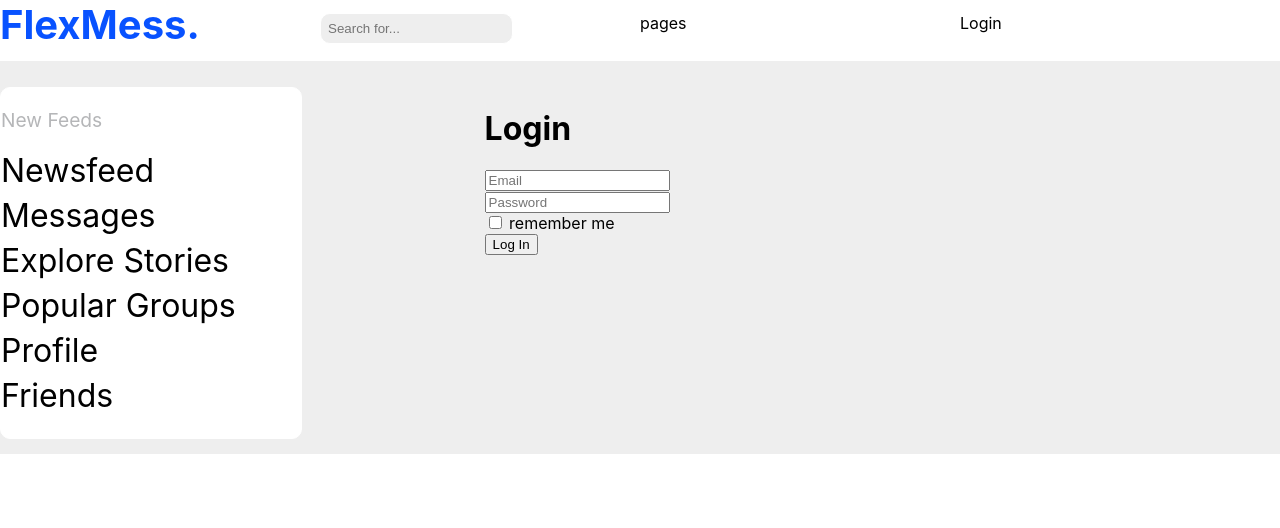
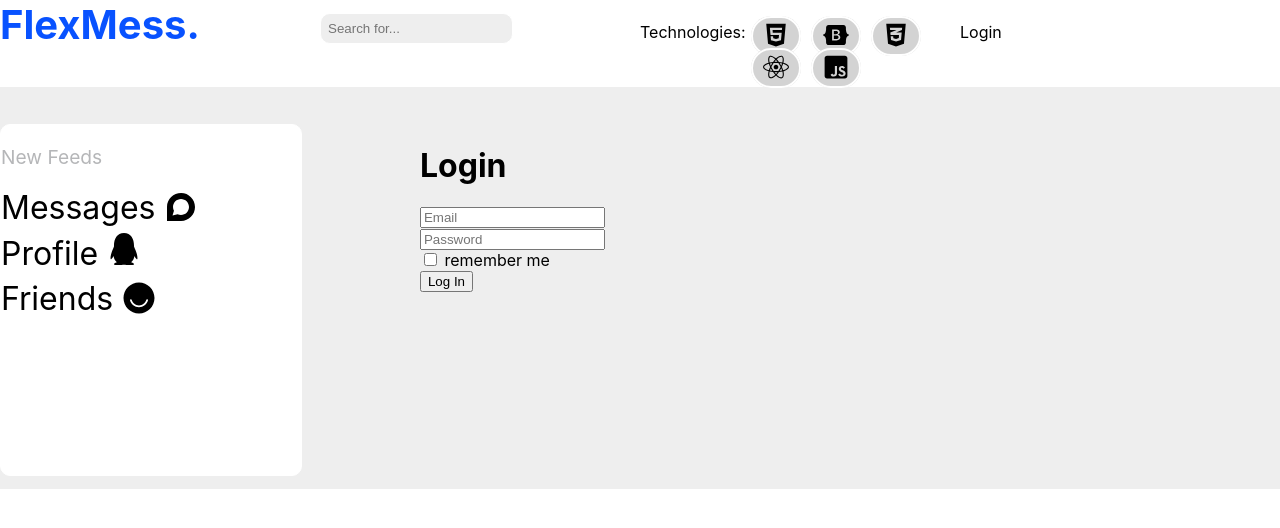
Before and after one commit to cupOfTea321/social-network2, a React (Create React App) app: page /login in a window 1280 px wide. Shown: the top 528 px of the page. Built offline with nearby package versions, Linux system fonts and the light colour scheme; no server answers.

Commit message:
added icons with animathion

```diff
--- a/package.json
+++ b/package.json
@@ -10,6 +10,7 @@
     "react": "^18.2.0",
     "react-dom": "^18.2.0",
     "react-helmet-async": "^1.3.0",
+    "react-icons": "^4.7.1",
     "react-redux": "^8.0.5",
     "react-router-dom": "^6.4.2",
     "react-scripts": "5.0.1",
--- a/src/App.js
+++ b/src/App.js
@@ -23,7 +23,11 @@ class App extends Component {
         this.props.initializeApp();
 
     }
-  render() {
+    componentDidUpdate(prevProps, prevState, snapshot) {
+        this.props.initializeApp();
+    }
+
+    render() {
 
     // if (!this.props.initialized){
     //     return <Loader/>
--- a/src/Redux/redux_store.js
+++ b/src/Redux/redux_store.js
@@ -1,5 +1,4 @@
-import {applyMiddleware, combineReducers, } from "redux";
-import { createStore, compose } from 'redux';
+import {applyMiddleware, combineReducers, compose, legacy_createStore,} from "redux";
 import {profileReducer} from "./profile_reducer";
 import {dialogsReducer} from "./dialogs_reducer";
 import {friendsReducer} from "./friends_reducer";
@@ -7,6 +6,7 @@ import {reducer as formReducer} from "redux-form"
 import AuthReducer from "./auth_reducer";
 import thunk from "redux-thunk";
 import AppReducer from "./app_reducer";
+
 let reducers = combineReducers({
     profilePage: profileReducer,
     dialogsPage: dialogsReducer,
@@ -17,7 +17,7 @@ let reducers = combineReducers({
 })
 
 const composeEnhancers = window.__REDUX_DEVTOOLS_EXTENSION_COMPOSE__ || compose;
-const store = createStore(reducers, composeEnhancers(
+const store = legacy_createStore(reducers, composeEnhancers(
     applyMiddleware(thunk)
 ));
 // автоматически создаёт объект стор, в который передаются редьюсеры
--- a/src/components/Header/Header.jsx
+++ b/src/components/Header/Header.jsx
@@ -1,5 +1,6 @@
 import classes from './Header.module.css';
 import {NavLink} from "react-router-dom";
+import { FaBootstrap, FaHtml5, FaCss3Alt, FaReact, FaJsSquare } from 'react-icons/fa';
 
 
 const Header = (props) => {
@@ -10,7 +11,21 @@ const Header = (props) => {
         <div className={classes.h2}>
             <input placeholder="Search for..."/>
         </div>
-        <div className={classes.h3}>pages</div>
+
+        <div className={classes.h3}>
+            <span>
+                Technologies:
+            </span>
+            <span className={classes.icons}>
+                <a href='#'><FaHtml5/></a>
+                <a href='#'><FaBootstrap/></a>
+                <a href='#'><FaCss3Alt/></a>
+                <a href='#'><FaReact/></a>
+                <a href='#'><FaJsSquare/></a>
+            </span>
+
+        </div>
+
         <div className={classes.h4}>
             {props.isAuth ? <div>
                 {props.login} - <button onClick={props.logout}>Log out</button>
--- a/src/components/Header/Header.module.css
+++ b/src/components/Header/Header.module.css
@@ -26,11 +26,29 @@ header input {
     background-color: white;
 }
 .h3{
-    padding-top: 1%;
+    display: flex;
+
+    padding-top: 22px;
     background-color: white;
 }
+.h3 .icons a{
+    text-decoration: none;
+    cursor: pointer;
+    font-size: 26px;
+    border: 2px solid white;
+    padding: 0 10px;
+    padding-top: 5px;
+    margin: 0 5px;
+    border-radius: 40px;
+    background-color: lightgray;
+    color: black;
+}
+.h3 .icons a:hover{
+
+    color: royalblue;
+}
 .h4{
-    padding-top: 1%;
+    padding-top: 22px;
     background-color: white;
 }
 .h4 a{
--- a/src/components/Main/Profile/Profile.module.css
+++ b/src/components/Main/Profile/Profile.module.css
@@ -59,8 +59,20 @@
     border-radius: 5px;
 }
 .common_button_profile {
-    margin-left: 2%;
-    padding: 10px;
+    text-decoration: none;
+    cursor: pointer;
+    font-size: 26px;
+    border: 2px solid white;
+    padding: 0 10px;
+    padding-top: 5px;
+    margin: 0 5px;
+
+    border-radius: 40px;
+    background-color: lightgray;
+    color: black;
+}
+.common_button_profile span{
+    margin-top: 20px;
 }
 .nav_profile nav {
     display: flex;
--- a/src/components/Main/Profile/ProfileWrapper/ProfileWrapper.jsx
+++ b/src/components/Main/Profile/ProfileWrapper/ProfileWrapper.jsx
@@ -1,8 +1,11 @@
 import m from "../Profile.module.css";
 import ProfileStatusWithHooks from "./ProfileStatusWithHooks";
 import userPhoto from "../../../../assets/images/user.png";
-import React from "react";
+import React, {useState} from "react";
 
+
+import {RiBookmarkFill, RiBookmarkLine, RiMailLine} from "react-icons/ri";
+import {NavLink} from "react-router-dom";
 const ProfileWrapper = (props) => {
 
     const onMainPhotoSelected = (e) => {
@@ -10,6 +13,7 @@ const ProfileWrapper = (props) => {
             props.savePhoto(e.target.files[0])
         }
     }
+    const [save, setSave] = useState(false)
         return(
             <div className={m.photo_wrapper}>
                 <div className={m.main_photo}>
@@ -31,10 +35,26 @@ const ProfileWrapper = (props) => {
                         <ProfileStatusWithHooks updateStatus={props.updateStatus} status={props.status}/>
 
                     </div>
-                    <div className={m.profile_buttons}>
-                        <button className={m.add_button}>ADD FRIEND</button>
-                        <button className={m.common_button_profile}>i</button>
-                        <button className={m.common_button_profile}>i</button>
+                    <div className={m.profile_buttons} style={{display: 'flex', alignItems: 'center', justifyContent: 'space-between'}}>
+                        <button onClick={() => setSave(true)} style={{marginLeft: 85, cursor: 'pointer'}} className={m.add_button}>ADD FRIEND</button>
+                        <div style={{marginTop: 5}}>
+
+                            <NavLink to='/dialogs' className={m.common_button_profile}>
+                            <span>
+                                <RiMailLine/>
+                            </span>
+
+                            </NavLink>
+                            {!save ? <NavLink  to='/' className={m.common_button_profile}>
+                                    <span><RiBookmarkLine  onClick={() => setSave(true)}/></span>
+                                </NavLink>
+                                : <NavLink  to='/' className={m.common_button_profile}>
+                                    <span><RiBookmarkFill onClick={() => setSave(false)}/></span>
+                                </NavLink>
+                            }
+                        </div>
+
+
                     </div>
 
                 </div>
--- a/src/components/SideBar/SideBar.jsx
+++ b/src/components/SideBar/SideBar.jsx
@@ -1,17 +1,29 @@
 import s from './SideBar.module.css'
 import {NavLink} from "react-router-dom";
+import { FaDiscourse, FaQq } from 'react-icons/fa';
+import { FaEllo } from 'react-icons/fa';
 const SideBar = () => {
     const setActive = ({isActive}) => isActive ? s.activeLink : s.link;
+    const st = {display: 'flex', alignItems:'center', marginRight: 20};
     return(
         <div className={s.side_bar}>
             <div className={s.new_feeds}>
                 <p className="grey_text">New Feeds</p>
-                <NavLink className={s.link} to="#s">Newsfeed</NavLink>
-                <NavLink className = { setActive } to="/dialogs">Messages</NavLink>
-                <NavLink className={s.link} to="#s">Explore Stories</NavLink>
-                <NavLink className={s.link} to="#s">Popular Groups</NavLink>
-                <NavLink to="/profile" className = { setActive }>Profile</NavLink>
-                <NavLink to="/friends" className = { setActive }>Friends</NavLink>
+                {/*<NavLink className={s.link} to="#s">Newsfeed</NavLink>*/}
+                <NavLink style={st} className = { setActive } to="/dialogs">
+                    Messages
+                    <FaDiscourse style={{marginLeft: 10}}/>
+                </NavLink>
+                {/*<NavLink className={s.link} to="#s">Explore Stories</NavLink>*/}
+                {/*<NavLink className={s.link} to="#s">Popular Groups</NavLink>*/}
+                <NavLink to="/profile" className = { setActive }>
+                    Profile
+                    <FaQq style={{marginLeft: 10}}/>
+                </NavLink>
+                <NavLink style={st} to="/friends" className = { setActive }>
+                    Friends
+                    <FaEllo style={{marginLeft: 10}}/>
+                </NavLink>
 
             </div>
         </div>
--- a/src/components/common/Paginator.jsx
+++ b/src/components/common/Paginator.jsx
@@ -8,9 +8,7 @@ let Paginator = (props) => {
     for (let i = 1; i <= pagesCount + 10; i++) {
         pages.push(i);
     }
-    //
-    // let portionSize = 10;
-    // let portionCount = Math.ceil(pagesCount / portionSize)
+
     return (
         <div className={f.div_pages}>
 
```
Also changed, not shown: 1 other file (tests, documents, lock files or other folders).
